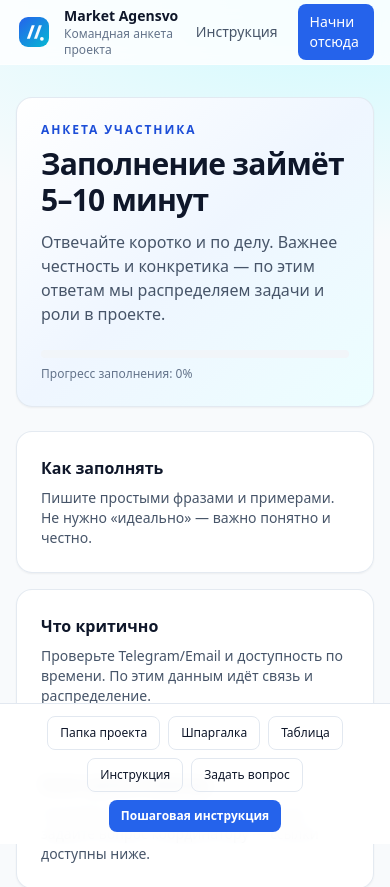
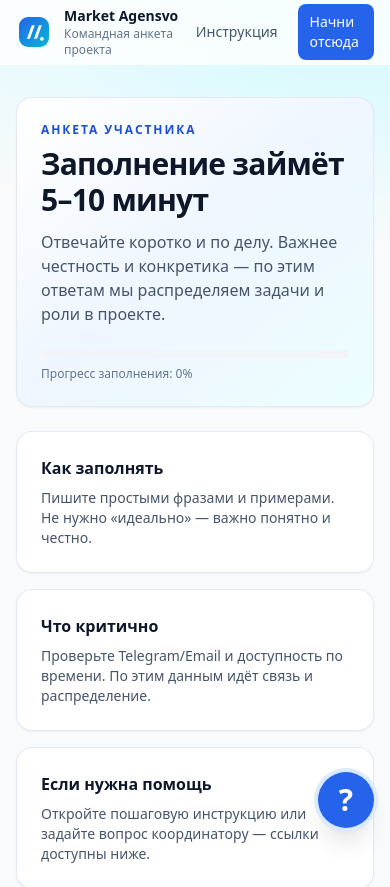
Before and after one commit to Sanechka689/team-intake-form, a Next.js app: page /form in a window 390 px wide. Shown: the top 887 px of the page. Built offline with nearby package versions, Linux system fonts and the light colour scheme.

Commit message:
fix: make mobile helper panel collapsible

```diff
--- a/components/intake-form.tsx
+++ b/components/intake-form.tsx
@@ -114,6 +114,7 @@ export function IntakeForm() {
   const [links, setLinks] = useState<LinksData | null>(null);
   const [serverError, setServerError] = useState<string>('');
   const [isLoadingLinks, setIsLoadingLinks] = useState(true);
+  const [isMobileHelpOpen, setIsMobileHelpOpen] = useState(false);
 
   const {
     register,
@@ -172,7 +173,7 @@ export function IntakeForm() {
   });
 
   return (
-    <main className="mx-auto max-w-5xl px-4 pb-28 pt-8">
+    <main className="mx-auto max-w-5xl px-4 pb-10 pt-8 md:pb-28">
       <section className="section-card animate-floatIn bg-gradient-to-br from-white via-blue-50 to-cyan-50">
         <p className="text-xs font-semibold uppercase tracking-[0.16em] text-blue-700">Анкета участника</p>
         <h1 className="mt-2 text-3xl font-semibold tracking-tight">Заполнение займёт 5–10 минут</h1>
@@ -270,7 +271,7 @@ export function IntakeForm() {
         {serverError ? <p className="text-sm text-red-600">{serverError}</p> : null}
       </form>
 
-      <div className="fixed bottom-0 left-0 right-0 border-t border-slate-200 bg-white/95 backdrop-blur">
+      <div className="fixed bottom-0 left-0 right-0 hidden border-t border-slate-200 bg-white/95 backdrop-blur md:block">
         <div className="mx-auto flex max-w-5xl flex-wrap items-center justify-center gap-2 px-4 py-3">
           <a className="rounded-lg border border-slate-200 px-3 py-2 text-xs font-medium hover:bg-slate-50" href={links?.folder ?? '/'}>
             Папка проекта
@@ -293,6 +294,64 @@ export function IntakeForm() {
           {isLoadingLinks ? <span className="text-xs text-slate-500">Загружаем ссылки...</span> : null}
         </div>
       </div>
+
+      <div className="fixed bottom-4 right-4 z-40 md:hidden">
+        {isMobileHelpOpen ? (
+          <div className="w-[min(92vw,340px)] rounded-2xl border border-slate-200 bg-white p-3 shadow-2xl">
+            <div className="mb-2 flex items-center justify-between">
+              <p className="text-sm font-semibold text-slate-900">Полезные ссылки</p>
+              <button
+                type="button"
+                onClick={() => setIsMobileHelpOpen(false)}
+                className="rounded-full border border-slate-200 px-2 py-1 text-xs font-semibold text-slate-600"
+                aria-label="Свернуть панель ссылок"
+              >
+                Свернуть
+              </button>
+            </div>
+
+            <div className="grid grid-cols-2 gap-2">
+              <a className="rounded-lg border border-slate-200 px-3 py-2 text-center text-xs font-medium hover:bg-slate-50" href={links?.folder ?? '/'}>
+                Папка проекта
+              </a>
+              <a
+                className="rounded-lg border border-slate-200 px-3 py-2 text-center text-xs font-medium hover:bg-slate-50"
+                href={links?.cheatsheet ?? '/'}
+              >
+                Шпаргалка
+              </a>
+              <a className="rounded-lg border border-slate-200 px-3 py-2 text-center text-xs font-medium hover:bg-slate-50" href={links?.table ?? '/'}>
+                Таблица
+              </a>
+              <a
+                className="rounded-lg border border-slate-200 px-3 py-2 text-center text-xs font-medium hover:bg-slate-50"
+                href={links?.instruction ?? '/instruction'}
+              >
+                Инструкция
+              </a>
+              <a
+                className="rounded-lg border border-slate-200 px-3 py-2 text-center text-xs font-medium hover:bg-slate-50"
+                href={links?.askQuestion ?? '/'}
+              >
+                Задать вопрос
+              </a>
+              <Link className="rounded-lg bg-blue-600 px-3 py-2 text-center text-xs font-semibold text-white hover:bg-blue-700" href="/instruction">
+                Пошаговая инструкция
+              </Link>
+            </div>
+            {isLoadingLinks ? <p className="mt-2 text-center text-xs text-slate-500">Загружаем ссылки...</p> : null}
+          </div>
+        ) : (
+          <button
+            type="button"
+            onClick={() => setIsMobileHelpOpen(true)}
+            className="h-14 w-14 rounded-full bg-blue-600 text-3xl font-bold leading-none text-white shadow-xl ring-4 ring-blue-100"
+            aria-label="Открыть панель ссылок и помощи"
+          >
+            ?
+          </button>
+        )}
+      </div>
     </main>
   );
 }
```
